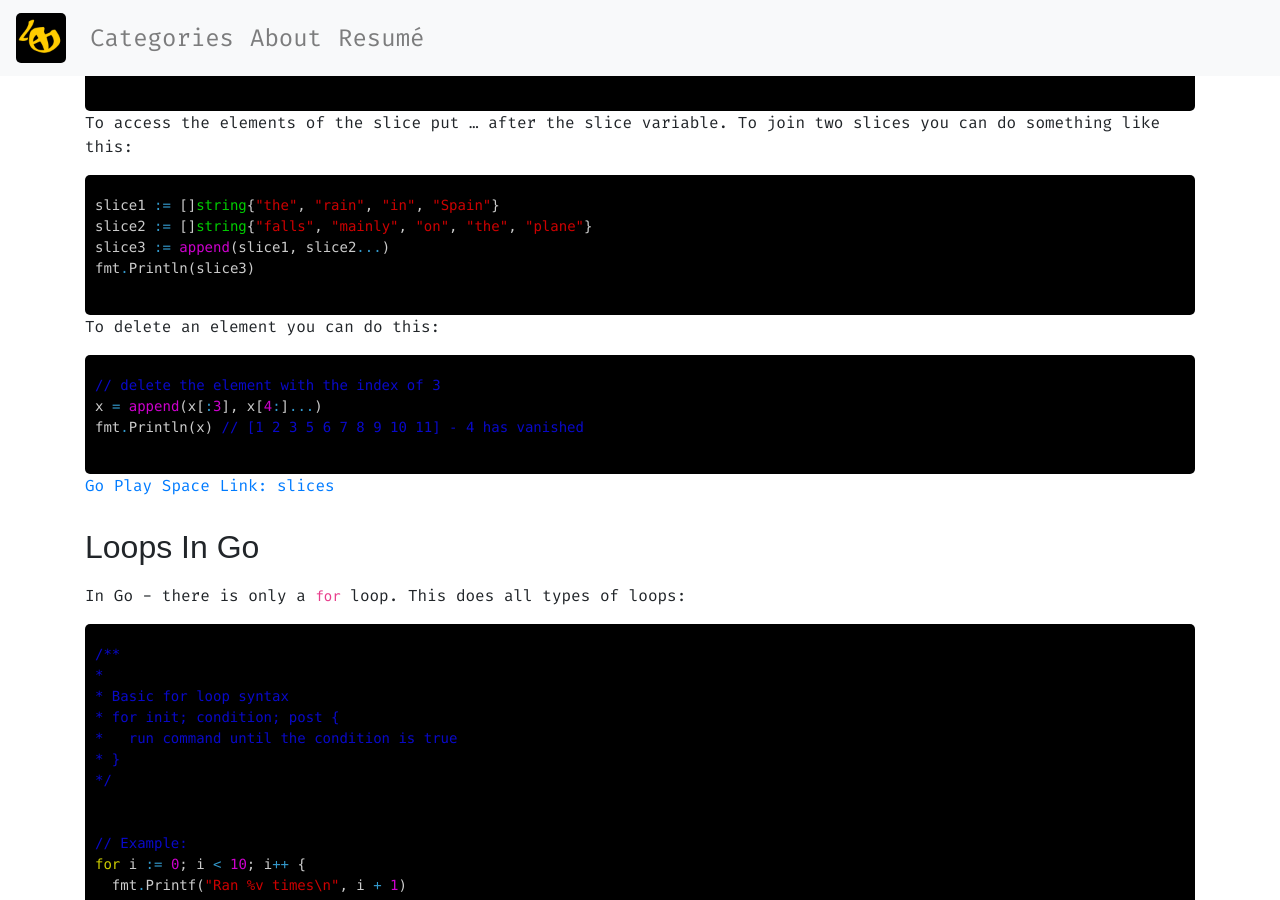
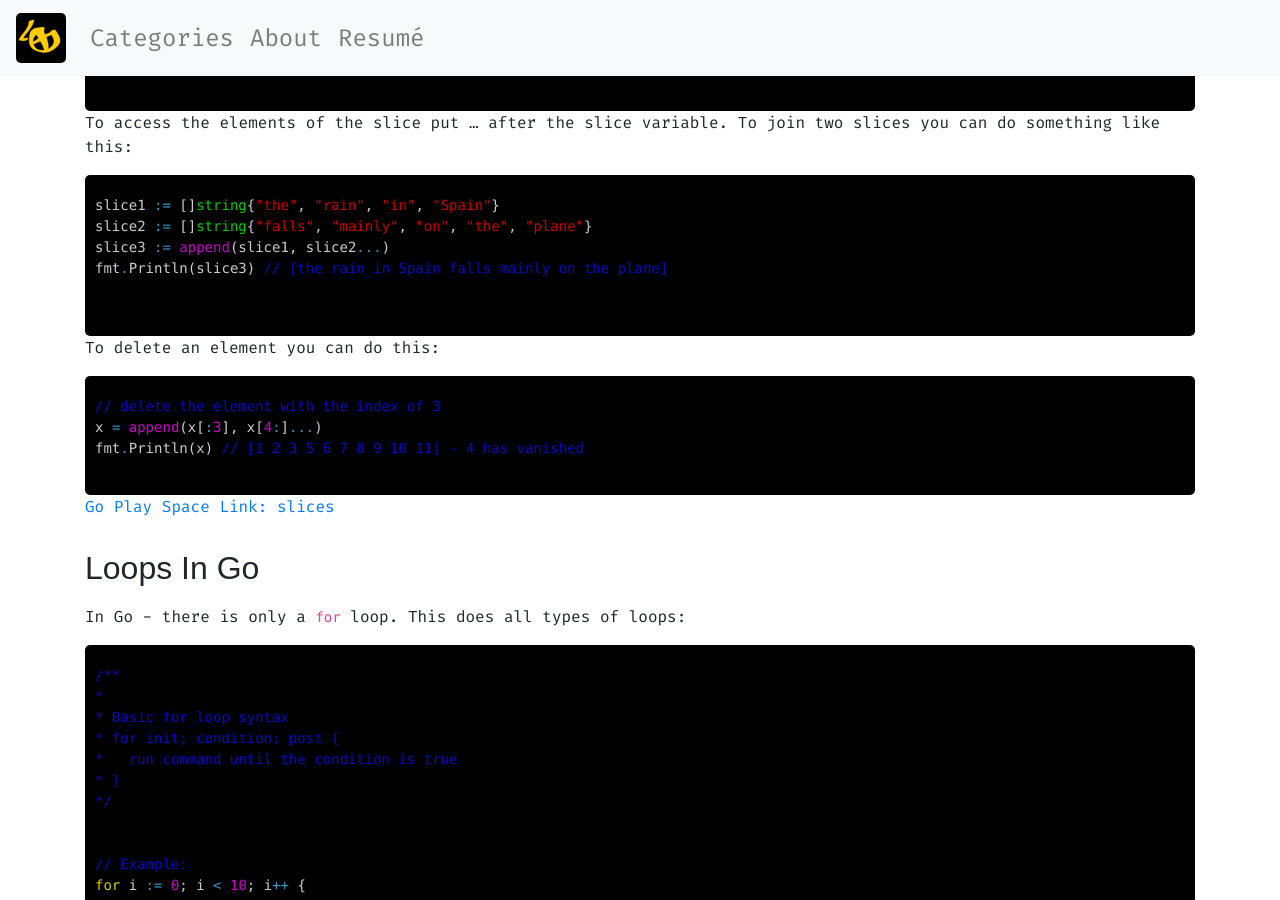
Before and after one commit to DewofyourYouth/DewofyourYouth.github.io, a Jekyll site: the page built from _posts/2020-1-16-go-lang-cheatsheat.md, in a window 1280 px wide and 900 px high, scrolled down 2120 px. Built offline with Jekyll 4.4.1, drawn with Linux system fonts in a browser that asks for light colours; nearby versions of some CDN libraries; some web fonts are replaced; comment, search, counter and statistics services are not loaded.

Commit message:
the rain in spain

````diff
--- a/_posts/2020-1-16-go-lang-cheatsheat.md
+++ b/_posts/2020-1-16-go-lang-cheatsheat.md
@@ -108,7 +108,8 @@ To join two slices you can do something like this:
 slice1 := []string{"the", "rain", "in", "Spain"}
 slice2 := []string{"falls", "mainly", "on", "the", "plane"}
 slice3 := append(slice1, slice2...)
-fmt.Println(slice3)
+fmt.Println(slice3) // [the rain in Spain falls mainly on the plane]
+
 ```
 
 To delete an element you can do this:
````
